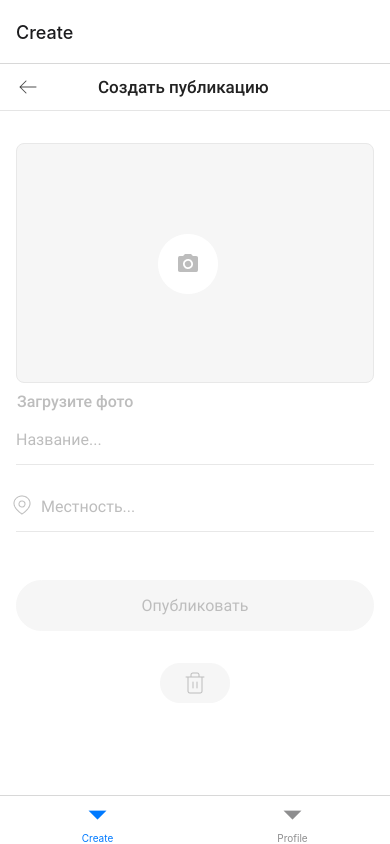
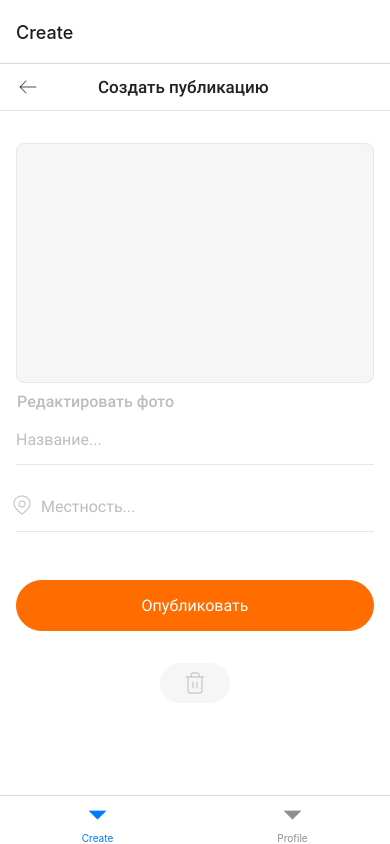
Before and after one commit to Tasha1003Natasha/react-native, a React Native app: screen /Create in a window 390 px wide. Built offline with nearby package versions, Linux system fonts and the light colour scheme.

Commit message:
CreateScreen update

```diff
--- a/screens/mainScreen/CreateScreen.js
+++ b/screens/mainScreen/CreateScreen.js
@@ -16,6 +16,8 @@ const initialState = {
 
 export const CreateScreen = () => {
   const [state, setState] = useState(initialState);
+  const [image, setImage] = useState(null);
+  const addImage = () => {};
 
   return (
     <View style={styles.container}>
@@ -29,12 +31,29 @@ export const CreateScreen = () => {
       <View style={styles.postsLine} />
 
       <View style={styles.containerCreateScreen}>
-        <TouchableOpacity style={styles.containerScreen}>
-          <Image
+        <TouchableOpacity style={styles.containerScreen} onPress={addImage}>
+          {!image ? (
+            <Image
+              source={{ uri: image }}
+              style={{ width: 343, height: 240 }}
+            />
+          ) : (
+            <Image
+              source={require("../../assets/icon_screen.png")}
+              style={styles.imageScreen}
+            />
+          )}
+          {/* <Image
             source={require("../../assets/icon_screen.png")}
             style={styles.imageScreen}
-          />
-          <Text style={styles.textScreen}>Загрузите фото</Text>
+          /> */}
+          {/* <Text style={styles.textScreen}>Загрузите фото</Text> */}
+
+          {!image ? (
+            <Text style={styles.textScreen}>Редактировать фото</Text>
+          ) : (
+            <Text style={styles.textScreen}>Загрузите фото</Text>
+          )}
         </TouchableOpacity>
 
         <View style={styles.form}>
@@ -66,9 +85,19 @@ export const CreateScreen = () => {
             />
           </Pressable>
 
-          <TouchableOpacity activeOpacity={0.8} style={styles.button}>
+          {!image ? (
+            <TouchableOpacity activeOpacity={0.8} style={styles.buttonHover}>
+              <Text style={styles.btnTitleHover}>Опубликовать</Text>
+            </TouchableOpacity>
+          ) : (
+            <TouchableOpacity activeOpacity={0.8} style={styles.button}>
+              <Text style={styles.btnTitle}>Опубликовать</Text>
+            </TouchableOpacity>
+          )}
+
+          {/* <TouchableOpacity activeOpacity={0.8} style={styles.button}>
             <Text style={styles.btnTitle}>Опубликовать</Text>
-          </TouchableOpacity>
+          </TouchableOpacity> */}
 
           <TouchableOpacity style={styles.trash}>
             <Image source={require("../../assets/trash.png")} />
@@ -163,7 +192,6 @@ const styles = StyleSheet.create({
     padding: 4,
   },
   button: {
-    // backgroundColor: "#FF6C00",///hover
     backgroundColor: "#F6F6F6",
     marginTop: 32,
     height: 51,
@@ -171,13 +199,27 @@ const styles = StyleSheet.create({
     justifyContent: "center",
     borderRadius: 100,
     borderWidth: 1,
-    // borderColor: "#FF6C00",///hover
     borderColor: "#F6F6F6",
     marginBottom: 32,
   },
   btnTitle: {
-    // color: "#FFFFFF",///hover
     color: "#BDBDBD",
+    fontSize: 16,
+    fontFamily: "Roboto-Regular",
+  },
+  buttonHover: {
+    backgroundColor: "#FF6C00",
+    marginTop: 32,
+    height: 51,
+    alignItems: "center",
+    justifyContent: "center",
+    borderRadius: 100,
+    borderWidth: 1,
+    borderColor: "#FF6C00",
+    marginBottom: 32,
+  },
+  btnTitleHover: {
+    color: "#FFFFFF",
     fontSize: 16,
     fontFamily: "Roboto-Regular",
   },
```
